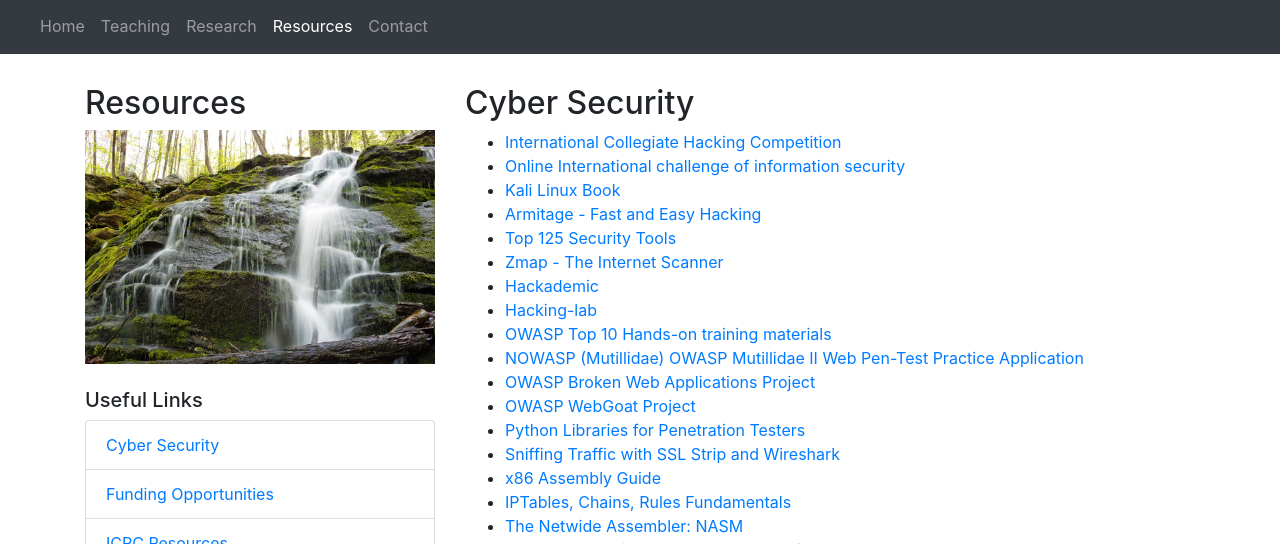
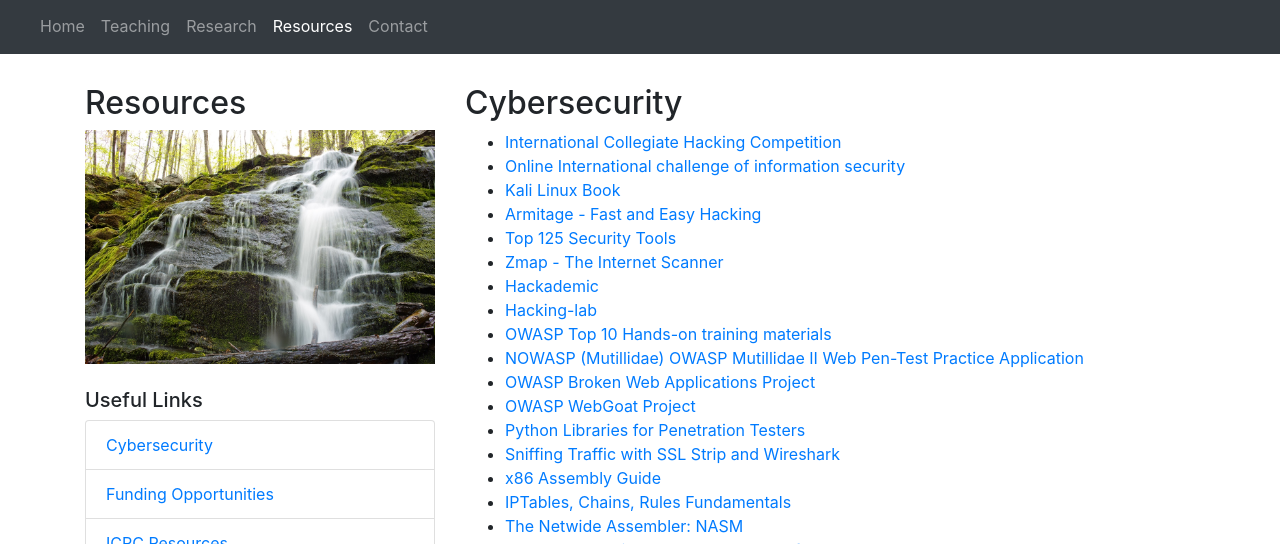
Before and after one commit to rambasnet/rambasnet.github.io-yaml, a Jekyll site: the page built from resources.html, in a window 1280 px wide and 900 px high. Shown: the part 226-770 px from the top of the window. Built offline with Jekyll 4.4.1, drawn with Linux system fonts in a browser that asks for light colours.

Commit message:
updated cyber security

```diff
--- a/resources.html
+++ b/resources.html
@@ -11,7 +11,7 @@ layout: default
       <br />
       <h5>Useful Links</h5>
       <ul class="list-group">
-          <li class="list-group-item"><a href="resources.html#cyberSecurity">Cyber Security</a></li>
+          <li class="list-group-item"><a href="resources.html#cyberSecurity">Cybersecurity</a></li>
 			<li class="list-group-item"><a href="resources.html#funding">Funding Opportunities</a></li>
 			<li class="list-group-item"><a href="resources.html#icpc">ICPC Resources</a></li>
 			<li class="list-group-item"><a href="resources.html#educational">Online Learning</a></li>
@@ -27,7 +27,7 @@ layout: default
       <hr class="d-sm-none">
     </div>
     <div class="col-sm-8">
-      <h2><a name="cyberSecurity">Cyber Security</a></h2>
+      <h2><a name="cyberSecurity">Cybersecurity</a></h2>
 		<ul>
 			<li><a href="http://ictf.cs.ucsb.edu/" target="_blank">International Collegiate Hacking Competition</a></li>
 			<li><a href="http://ructf.org/e/2013/" target="_blank"> Online International challenge of information security</a></li>
--- a/teaching.html
+++ b/teaching.html
@@ -12,7 +12,7 @@ layout: default
             <br />
             <h5>Teaching Interests</h5>
             <ul class="list-group">
-                <li class="list-group-item">Cyber Security</li>
+                <li class="list-group-item">Cybersecurity</li>
                 <li class="list-group-item">
                     Python, C++, SQL and NoSQL Databases, JavaScript, NodeJS
                 </li>
```
